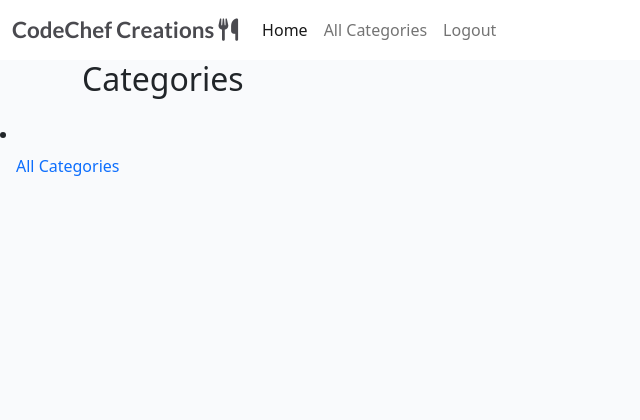
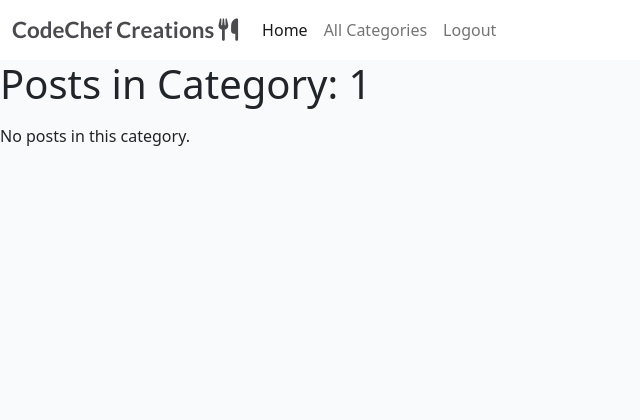
Before and after one commit to Frida010/CodeChef-Creations, a Django app: page /category/1/ in a window 1280 px wide. Shown: the top 420 px of the page, without its empty margins (0-640 px from the left). Run offline with Django 3.2, Linux system fonts and the light colour scheme; the visitor is signed in with stand-in values (Sample User, id 1); data that the repository does not hold is empty; some libraries are stand-ins or nearby versions.

Commit message:
Implemented categorization system for blog posts to enable user navigation by interest

```diff
--- a/chefblog/models.py
+++ b/chefblog/models.py
@@ -8,6 +8,7 @@ STATUS = ((0, "Draft"), (1, "Published"))
 
 class Category(models.Model):
     name = models.CharField(max_length=100, unique=True)
+    description = models.TextField()
 
     def __str__(self):
         return self.name
--- a/chefblog/urls.py
+++ b/chefblog/urls.py
@@ -1,10 +1,13 @@
 from django.urls import path
 from . import views
+from .views import CategoryListView
 
 urlpatterns = [
     path('', views.PostList.as_view(), name='home'),
     path('<slug:slug>/', views.PostDetail.as_view(), name='post_detail'),
     path('like/<slug:slug>', views.PostLike.as_view(), name='post_like'),
-    path('category/<slug:category>/',
-         views.PostsByCategory.as_view(), name='posts_by_category'),
+    path('category/<str:category_name>/',
+         CategoryListView.as_view(), name='posts_by_category'),
+    path('category/<str:category_name>/',
+         views.CategoryDetailView.as_view(), name='category_detail'),
 ]
--- a/chefblog/views.py
+++ b/chefblog/views.py
@@ -3,20 +3,41 @@ from django.views import generic, View
 from django.http import HttpResponseRedirect
 from .models import Post, Category
 from .forms import CommentForm
+from django.views.generic import ListView
 
 
-class PostsByCategory(generic.ListView):
+class CategoryListView(ListView):
     model = Post
-    template_name = 'posts_by_category.html'
+    template_name = 'category_posts.html'
     context_object_name = 'posts'
 
     def get_queryset(self):
-        category = self.kwargs['category']
-        if category == 'all':
-            return Post.objects.filter(status=1).order_by('-created_on')
-        else:
-            return Post.objects.filter(categories__name=category, status=1).order_by('-created_on')
+        category_name = self.kwargs['category_name']
+        return Post.objects.filter(categories__name=category_name)
 
+    def get_context_data(self, **kwargs):
+        context = super().get_context_data(**kwargs)
+        category_name = self.kwargs['category_name']
+        context['categories'] = Category.objects.all()
+        context['selected_category'] = category_name
+        return context
+
+
+class CategoryDetailView(ListView):
+    model = Post
+    template_name = 'category_detail.html'
+    context_object_name = 'posts'
+
+    def get_queryset(self):
+        category_name = self.kwargs['category_name']
+        category = get_object_or_404(Category, name=category_name)
+        return Post.objects.filter(categories=category)
+
+    def get_context_data(self, **kwargs):
+        context = super().get_context_data(**kwargs)
+        category_name = self.kwargs['category_name']
+        context['selected_category'] = category_name
+        return context
 
 class PostList(generic.ListView):
     model = Post
@@ -89,8 +110,3 @@ class PostLike(View):
             post.likes.add(request.user)
 
         return HttpResponseRedirect(reverse('post_detail', args=[slug]))
-
-
-def category_list(request):
-    categories = Category.objects.all()
-    return render(request, 'category_list.html', {'categories': categories})
--- a/templates/base.html
+++ b/templates/base.html
@@ -35,9 +35,11 @@
                     <li class="nav-item">
                         <a class="nav-link active" aria-current="page" href="{% url 'home' %}">Home</a>
                     </li>
-                    <li class="nav-item">
-                        <a class="nav-link" href="{% url 'posts_by_category' category='default' %}">All Categories</a>
+                    <li>
+                    <a class="nav-link" href="{% url 'posts_by_category' category_name='all' %}">All Categories</a>
+
                     </li>
+
                     {% if user.is_authenticated %}
                     <li class="nav-item">
                         <a class="nav-link" href="{% url 'account_logout' %}">Logout</a>
@@ -73,12 +75,6 @@
         {% block content %}
         <!-- Content Goes here -->
         {% endblock content %}
-        {% if user.is_authenticated %}
-
-        <li class="nav-item">
-            <a class="nav-link" href="{% url 'posts_by_category' category='all' %}">All Categories</a>
-        </li>
-        {% endif %}
     </main>
 
     <!-- Footer -->
--- /dev/null
+++ b/templates/category_posts.html
@@ -0,0 +1,23 @@
+{% extends "base.html" %}
+
+{% block content %}
+<h1>Posts in Category: {{ selected_category }}</h1>
+
+<ul>
+    {% for category in categories %}
+    <li><a href="{% url 'posts_by_category' category_name=category.name %}">{{ category.name }}</a></li>
+    {% endfor %}
+</ul>
+
+<div class="post-list">
+    {% for post in posts %}
+    <div class="post">
+        <h2>{{ post.title }}</h2>
+        <p>{{ post.content }}</p>
+
+    </div>
+    {% empty %}
+    <p>No posts in this category.</p>
+    {% endfor %}
+</div>
+{% endblock %}
--- a/templates/posts_by_category.html
+++ /dev/null
@@ -1,16 +0,0 @@
-{% extends "base.html" %}
-
-{% block content %}
-
-<div class="container">
-    <h2>Categories</h2>
-    <h3 class="my-4">{{ category }}</h3>
-    <ul class="list-group">
-        {% for post in posts %}
-        <li class="list-group-item">
-            <a class="{% url 'posts_by_category' category=category.name %}">{{ category.name }}</a>
-        </li>
-        {% endfor %}
-    </ul>
-</div>
-{% endblock %}
```
Also changed, not shown: templates/category_detail.html (added, +22 -0 lines), chefblog/migrations/0002_category_description.py (added).
